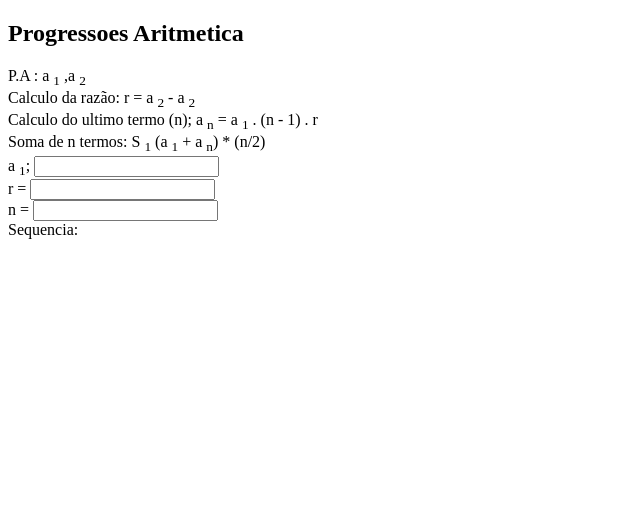
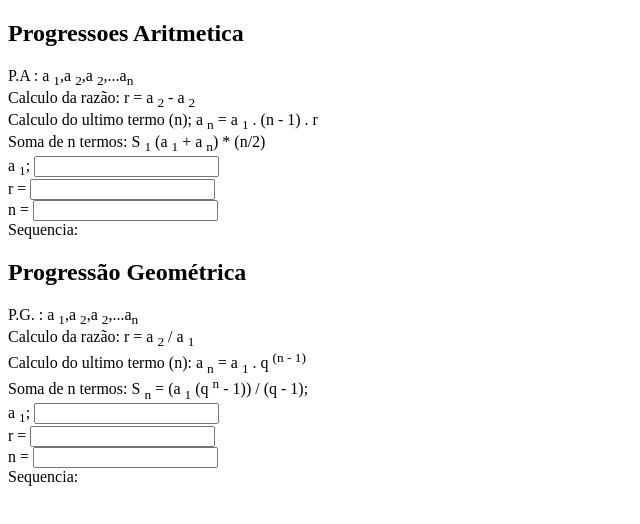
Before and after one commit to lanaym67/2i3t, a plain HTML site: page progressao.html in a window 1280 px wide. Shown: the whole page, without its empty margins (0-640 px from the left). Drawn offline with Linux system fonts and the light colour scheme.

Commit message:
Add files via upload

```diff
--- a/progressao.html
+++ b/progressao.html
@@ -3,13 +3,13 @@
 <head>
     <meta charset="UTF-8">
     <meta name="viewport" content="width=device-width, initial-scale=1.0">
-    <script src="script/script.js"></script>
+    <script src="./script/script.js"></script>
     <title>Progressoes</title>
 </head>
 <body>
     <section id="pa">
         <h1>Progressoes Aritmetica</h1>
-        P.A : a <sub>1</sub> ,a <sub>2</sub> <br>
+        P.A : a <sub>1</sub>,a <sub>2</sub>,a <sub>2</sub>,...a<sub>n</sub> <br>
         Calculo da razão: r = a <sub>2</sub> - a <sub>2</sub> <br>
         Calculo do ultimo termo (n); a <sub>n</sub> = a <sub>1</sub> . (n - 1) . r<br>
         Soma de n termos: S <sub>1</sub> (a <sub>1</sub> + a <sub>n</sub>) * (n/2)<br>
@@ -21,5 +21,20 @@
             Sequencia: <span id="pa_seq"></span>
         </div>
         </section>
+        <section id="pg">
+         <h1>Progressão Geométrica</h1>
+         P.G. : a <sub>1</sub>,a <sub>2</sub>,a <sub>2</sub>,...a<sub>n</sub> <br>
+         Calculo da razão: r = a <sub>2</sub> / a <sub>1</sub> <br>
+         Calculo do ultimo termo (n): a <sub>n</sub> = a <sub>1</sub> . q <sup>(n - 1) </sup><br>
+        Soma de n termos: S <sub>n</sub> = (a <sub>1</sub> (q <sup>n</sup> - 1)) / (q - 1);
+
+        <div class="calculoPG">
+            a <sub>1</sub>; <input onchange="setpg_a1()" type= "number" id="pg_a1"><br>
+            r =  <input onchange="setpg_r()"type="number" id="pg_r"><br>
+            n =  <input onchange="setpg_n()"type="number" id="pg_n"><br>
+            Sequencia: <span id="pg_seq"></span>
+        </div>
+
+        </section>
 </body>
 </html>
```
